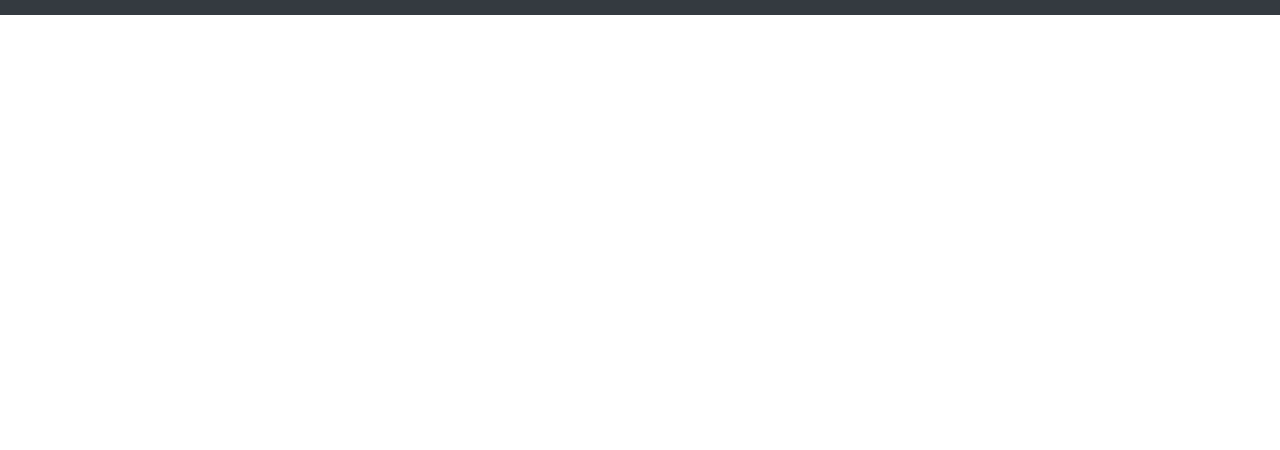
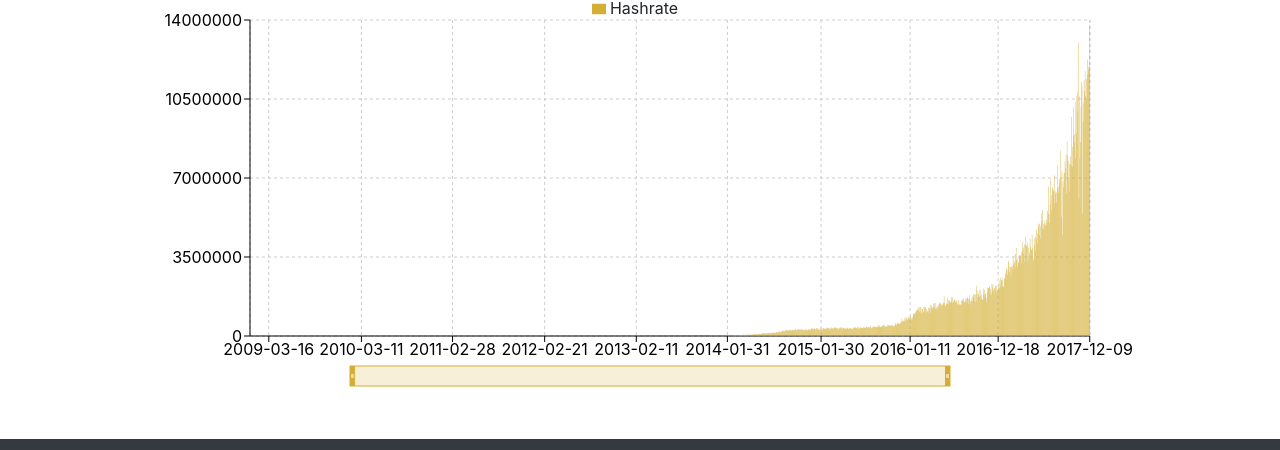
Before and after one commit to Bertral/bitcoin_story, a website: page static/index.html in a window 1280 px wide. Shown: the part 6405-6855 px from the top of the page. Before the commit the page ends 6420 px from the top, so only its background shows below. Drawn offline with Linux system fonts and the light colour scheme; files whose address does not match are found by name.

Commit message:
Added whole histogram

```diff
--- a/static/css/one-page-wonder.css
+++ b/static/css/one-page-wonder.css
@@ -29,6 +29,10 @@ header.masthead>.overlay {
 }
 
 #whole-graph .recharts-wrapper {
+    margin: 0 auto;
+}
+
+#whole-histogram .recharts-wrapper {
     margin: 0 auto;
 }
 
--- a/static/index.html
+++ b/static/index.html
@@ -225,6 +225,12 @@
             </div>
         </section>
 
+        <section>
+            <div class="text-center">
+                <div id="whole-histogram" class="py-5"></div>
+            </div>
+        </section>
+
         <footer class="pb-5 pt-4 bg-dark">
             <div class="container">
                 <span class="h6 m-0 text-white float-left">
```
Also changed, not shown: src/js/main.jsx (+10 -0 lines), dist/js/pack.js.
